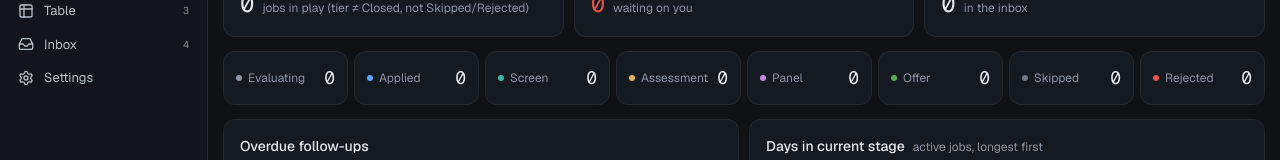
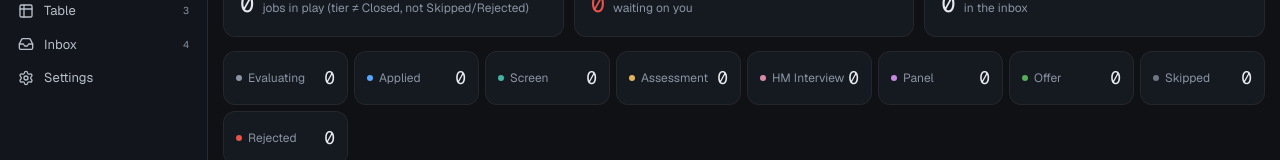
Before and after one commit to pashax276/job-checker, a Next.js app: page / in a window 1280 px wide. Shown: the part 128-288 px from the top of the page. Built offline with nearby package versions, Linux system fonts and the light colour scheme; no server answers; the database is empty.

Commit message:
feat: add HM Interview pipeline stage between Assessment and Panel

```diff
--- a/src/app/board/page.tsx
+++ b/src/app/board/page.tsx
@@ -25,6 +25,7 @@ const STATUS_TOP: Record<Status, string> = {
   Applied: "border-t-status-applied",
   Screen: "border-t-status-screen",
   Assessment: "border-t-status-assessment",
+  "HM Interview": "border-t-status-hm-interview",
   Panel: "border-t-status-panel",
   Offer: "border-t-status-offer",
   Skipped: "border-t-status-skipped",
--- a/src/app/globals.css
+++ b/src/app/globals.css
@@ -60,6 +60,7 @@
   --color-status-applied: var(--status-applied);
   --color-status-screen: var(--status-screen);
   --color-status-assessment: var(--status-assessment);
+  --color-status-hm-interview: var(--status-hm-interview);
   --color-status-panel: var(--status-panel);
   --color-status-offer: var(--status-offer);
   --color-status-skipped: var(--status-skipped);
@@ -114,6 +115,7 @@
   --status-applied: #2f6fbf;
   --status-screen: #2e8c7d;
   --status-assessment: #a87b24;
+  --status-hm-interview: #a34e6e;
   --status-panel: #8a4fa8;
   --status-offer: #3d8c41;
   --status-skipped: #6b7280;
@@ -167,6 +169,7 @@
   --status-applied: #58a6ff;
   --status-screen: #45b3a2;
   --status-assessment: #e0b45c;
+  --status-hm-interview: #d98ba6;
   --status-panel: #c588dc;
   --status-offer: #57ab5a;
   --status-skipped: #6e7681;
--- a/src/app/page.tsx
+++ b/src/app/page.tsx
@@ -22,6 +22,7 @@ const STATUS_DOT: Record<Status, string> = {
   Applied: "var(--status-applied)",
   Screen: "var(--status-screen)",
   Assessment: "var(--status-assessment)",
+  "HM Interview": "var(--status-hm-interview)",
   Panel: "var(--status-panel)",
   Offer: "var(--status-offer)",
   Skipped: "var(--status-skipped)",
--- a/src/components/badges.tsx
+++ b/src/components/badges.tsx
@@ -15,6 +15,7 @@ const STATUS_DOT_CLASSES: Record<Status, string> = {
   Applied: "bg-status-applied",
   Screen: "bg-status-screen",
   Assessment: "bg-status-assessment",
+  "HM Interview": "bg-status-hm-interview",
   Panel: "bg-status-panel",
   Offer: "bg-status-offer",
   Skipped: "bg-status-skipped",
--- a/src/lib/constants.ts
+++ b/src/lib/constants.ts
@@ -3,6 +3,7 @@ export const STATUSES = [
   "Applied",
   "Screen",
   "Assessment",
+  "HM Interview",
   "Panel",
   "Offer",
   "Skipped",
```
Also changed, not shown: 1 other file (tests, documents, lock files or other folders).
